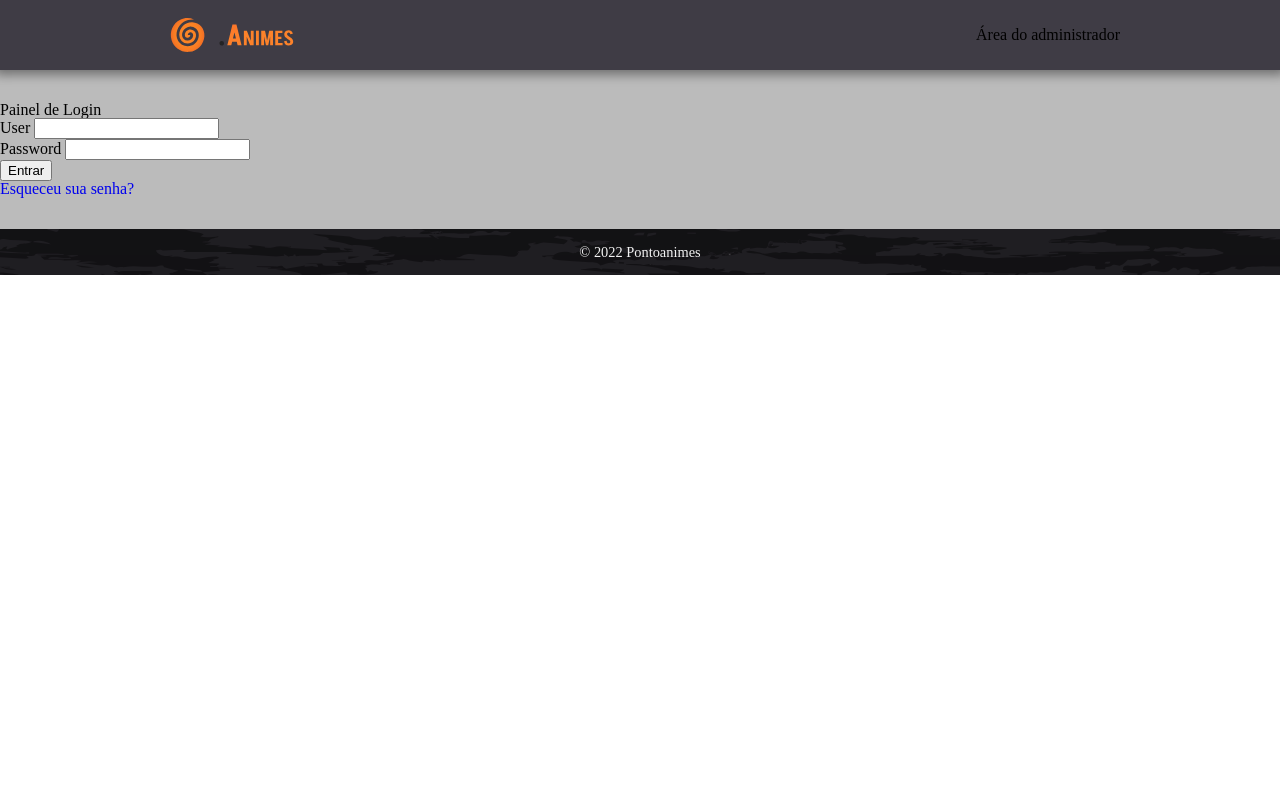
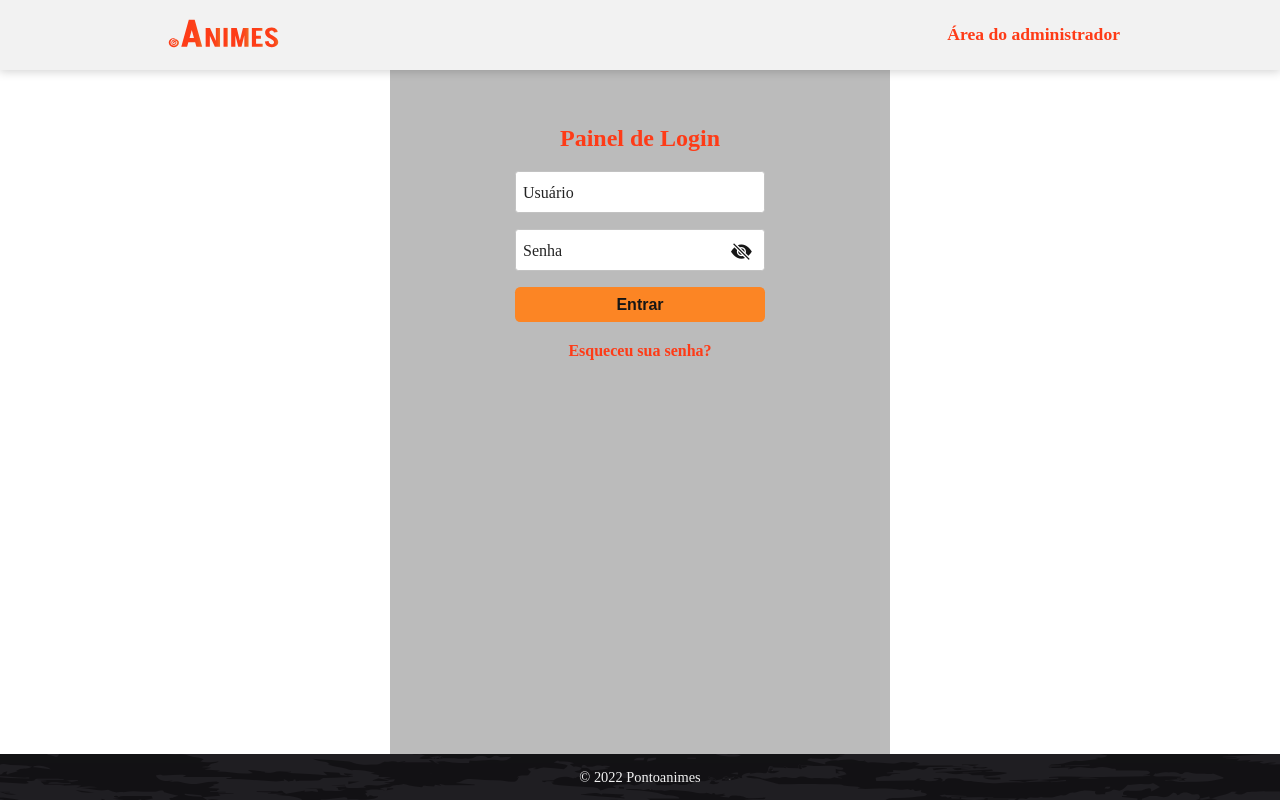
Before and after one commit to anthonibs/ponto-anime, a website with bundled scripts: page assets/pages/dashboard-admin/index.html in a window 1280 px wide. Built offline with nearby package versions, Linux system fonts and the light colour scheme.

Commit message:
criada pagina de login do usuario admin

```diff
--- /dev/null
+++ b/assets/css/dashboard/dashboard.css
@@ -0,0 +1,7 @@
+@import url(login/header__admin-area.css);
+@import url(login/admin-area__login.css);
+@import url(login/admin-area__container.css);
+@import url(login/admin-area__header.css);
+@import url(login/admin-area__group.css);
+@import url(login/admin-area__input.css);
+@import url(login/admin-area__label.css);
--- /dev/null
+++ b/assets/css/dashboard/login/admin-area__container.css
@@ -0,0 +1,23 @@
+.admin-area__container {
+    display: flex;
+    flex-direction: column;
+    align-items: center;
+    margin-top: 1.5rem;
+}
+
+.btn__login {
+    width: 100%;
+    margin-bottom: 1rem;
+    background-color: var(--dark-orange);
+}
+
+.admin-area__forgotit {
+    text-align: center;
+    padding: 0.325rem;
+    font-weight: 700;
+    color: var(--dark-orange);
+}
+
+.admin-area__forgotit:hover {
+    color: #cf6610;
+}
--- /dev/null
+++ b/assets/css/dashboard/login/admin-area__group.css
@@ -0,0 +1,13 @@
+.admin-area__wrapper {
+    max-width: 250px;
+}
+
+.admin-area__group{
+    position: relative;
+    display: inline-flex;
+    flex-direction: column;
+    justify-content: center;
+    width: 100%;
+    min-width: 170px;
+    margin-bottom: 1rem;
+}
--- /dev/null
+++ b/assets/css/dashboard/login/admin-area__header.css
@@ -0,0 +1,9 @@
+.admin-area__header{
+    margin-bottom: 1.3rem;
+}
+
+.admin-area__header > .admin-area__title {
+    color: var(--dark-orange);
+    font-size: 1.5rem;
+    font-weight: 700;
+}
--- /dev/null
+++ b/assets/css/dashboard/login/admin-area__input.css
@@ -0,0 +1,37 @@
+.admin-area__input {
+    border-radius: 0.2rem;
+    border: 1px solid rgb(194, 194, 194);
+    padding-top: 20px;
+    padding-left: 0.5rem;
+    font-size: .8rem;
+    padding-bottom: 0.325rem;
+    color: var(--dark-orange);
+}
+
+.admin-area__input:focus {
+    outline: 1px solid var(--dark-orange);
+}
+
+.admin-area__input::placeholder {
+    visibility: hidden;
+    color: #00000000;
+}
+
+
+/* ÍCONE DE MOSTRAR A SENHA */
+.admin-area__icon > .bi {
+    position: absolute;
+    right: 0.5rem;
+    top: 0.5rem;
+    margin: auto;
+    color: var(--dark);
+    font-size: 1.3rem;
+    cursor: pointer;
+    padding: 0.325rem;
+    transition: all .325s;
+}
+
+.admin-area__icon > .bi:hover {
+    color: var(--dark-orange);
+    transition: all .325s;
+}
--- /dev/null
+++ b/assets/css/dashboard/login/admin-area__label.css
@@ -0,0 +1,15 @@
+.admin-area__label {
+    position: absolute;
+    font-size: 1rem;
+    left: 0.5rem;
+    top: .9rem;
+    transition: all .325s;
+    color: var(--gray-dark);
+}
+
+.admin-area__input:not(:placeholder-shown) + .admin-area__label, .admin-area__input:focus + .admin-area__label {
+    font-size: 0.8rem;
+    top: 0.25rem;
+    transition: all .325s;
+    color: var(--gray-light);
+}
--- /dev/null
+++ b/assets/css/dashboard/login/admin-area__login.css
@@ -0,0 +1,11 @@
+.main--modify {
+    display: flex;
+    justify-content: center;
+    height: calc(100vh - 11.25rem);
+    background-color: white;
+}
+
+.admin-area__login {
+    max-width: 500px;
+    margin: 0 auto;
+}
--- /dev/null
+++ b/assets/css/dashboard/login/header__admin-area.css
@@ -0,0 +1,5 @@
+.header__admin-area {
+    color: var(--dark-orange);
+    font-weight: 600;
+    font-size: 1.1rem;
+}
--- a/assets/css/header/header.css
+++ b/assets/css/header/header.css
@@ -9,8 +9,12 @@
 
 .header {
     background-color: var(--gray-light);
-    box-shadow: 0 0px 10px 5px rgb(0, 0, 0, .4);
+    box-shadow: 0 0px 10px 1px rgb(0, 0, 0, .2);
     height: 70px;
     position: relative;
     width: 100%;
 }
+
+.header--modify {
+    background-color: #F2F2F2;
+}
--- a/assets/css/header/header__container.css
+++ b/assets/css/header/header__container.css
@@ -6,7 +6,7 @@
 }
 
 .header__logo {
-    height: 50px;
+    height: 45px;
     padding: .325rem;
     width: auto;
 }
--- a/assets/css/variables.css
+++ b/assets/css/variables.css
@@ -1,5 +1,6 @@
 :root {
     --orange: #FC8524;
+    --dark-orange: #FE3B17;
     --red-light: #B51C2E;
     --red-dark: #4E0415;
     --gray-dark: #232323;
--- a/assets/pages/dashboard-admin/index.html
+++ b/assets/pages/dashboard-admin/index.html
@@ -14,24 +14,25 @@
     <link rel="stylesheet" href="https://cdnjs.cloudflare.com/ajax/libs/font-awesome/6.1.1/css/all.min.css">
 
     <!-- FAVICON LOGO -->
-    <link rel="shortcut icon" href="/assets/images/logo-ponto-animes-02.svg" type="image/x-icon">
+    <link rel="shortcut icon" href="/assets/images/logo-ponto-animes-admin-02.svg" type="image/x-icon">
 
     <!-- STYLES CSS -->
     <link rel="stylesheet" href="/assets/css/base.css">
+    <link rel="stylesheet" href="/assets/css/dashboard/dashboard.css">
 
     <title>Área do administrador | Pontoanimes</title>
 
 </head>
 
 <body>
-    <header class="header">
+    <header class="header header--modify">
         <div class="header__container container">
-            <img class="header__logo" src="/assets/images/logo-ponto-animes-01.svg" alt="Logo Pontoanimes">
+            <a href="/index.html"><img class="header__logo" src="/assets/images/logo-ponto-animes-admin-01.svg" alt="Logo Pontoanimes"></a>
             <span class="header__admin-area">Área do administrador</span>
         </div>
     </header>
 
-    <main class="admin-area__login main">
+    <main class="admin-area__login main main--modify">
         <section class="admin-area__container">
             <header class="admin-area__header">
                 <h1 class="admin-area__title">Painel de Login</h1>
@@ -40,20 +41,21 @@
             <fieldset class="admin-area__wrapper">
                 <form action="" method="post" class="admin-area__form">
                     <fieldset class="admin-area__group">
-                        <label for="dd">User</label>
-                        <input type="text" id="dd">
+                        <input type="text" name="admin_user" id="admin_user" class="admin-area__input" placeholder="Digite seu usuário">
+                        <label for="admin_user" class="admin-area__label">Usuário</label>
                     </fieldset>
 
                     <fieldset class="admin-area__group">
-                        <label>Password</label>
-                        <input type="password" name="" id="">
+                        <input type="password" name="admin_password" id="admin_password" class="admin-area__input" placeholder="Digite sua senha">
+                        <label for="admin_password" class="admin-area__label">Senha</label>
+                        <span class="admin-area__icon"><i class="bi bi-eye-slash-fill"></i></span>
                     </fieldset>
 
-                    <button type="button">Entrar</button>
+                    <button type="button" class="btn__default btn__login">Entrar</button>
                 </form>
 
-                <fieldset>
-                    <a href="#">
+                <fieldset class="admin-area__group">
+                    <a href="#" class="admin-area__forgotit">
                         <p>Esqueceu sua senha?</p>
                     </a>
                 </fieldset>
@@ -61,7 +63,7 @@
         </section>
     </main>
 
-    <footer class="p-footer__container">
+    <footer class="p-footer__container p-footer__container--modify">
         <div class="p-footer__copyright">
             <p>© 2022 Pontoanimes</a></p>
         </div>
```
Also changed, not shown: assets/pages/login/index.html (+2 -2 lines), assets/pages/register/index.html (+2 -2 lines), index.html (+2 -2 lines), assets/css/footer/footer.css (line endings or trailing spaces), assets/images/logo-ponto-animes-admin-01.svg (added), assets/images/logo-ponto-animes-admin-02.svg (added), assets/images/logo-principal-ponto-animes.svg (added).
